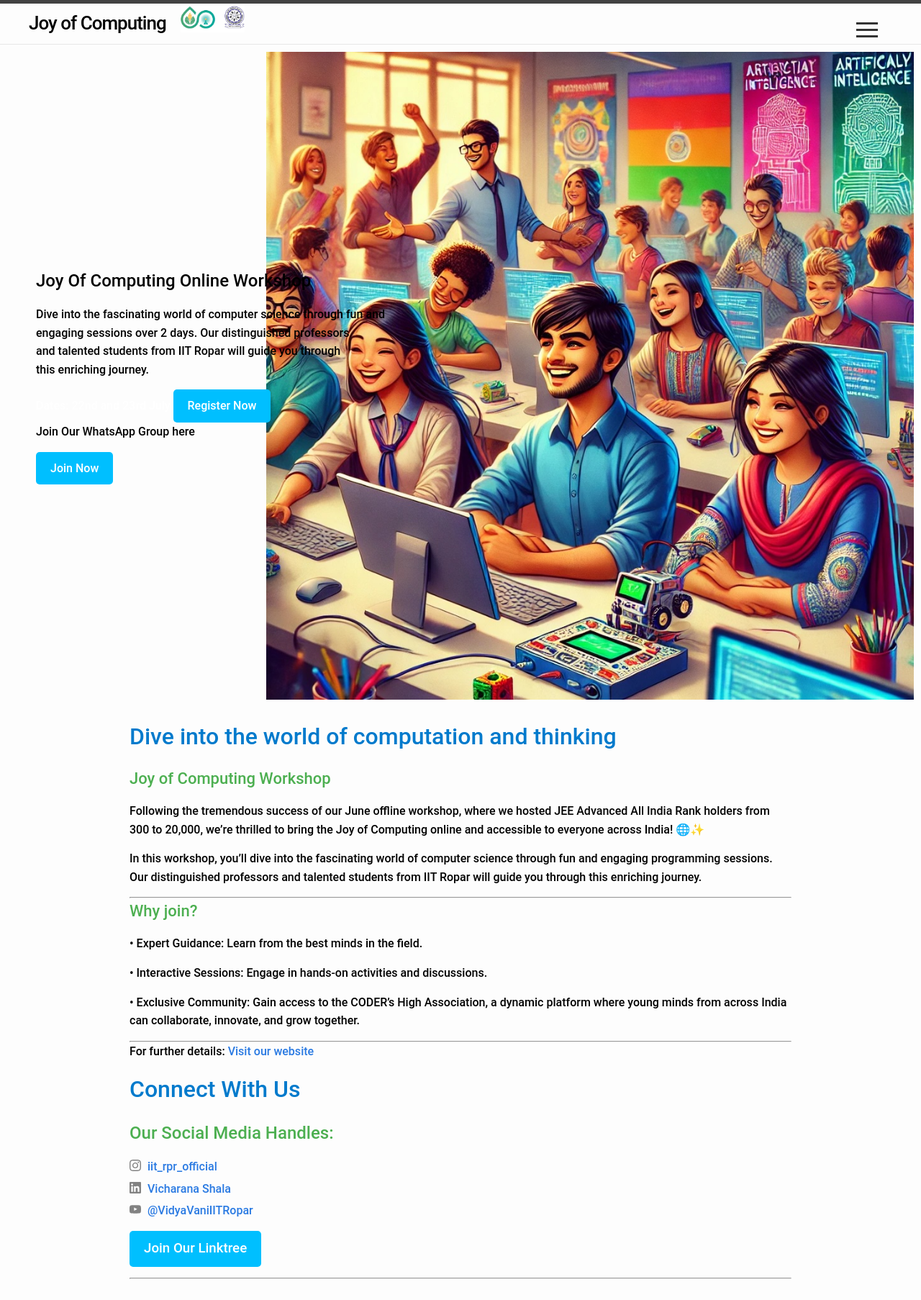
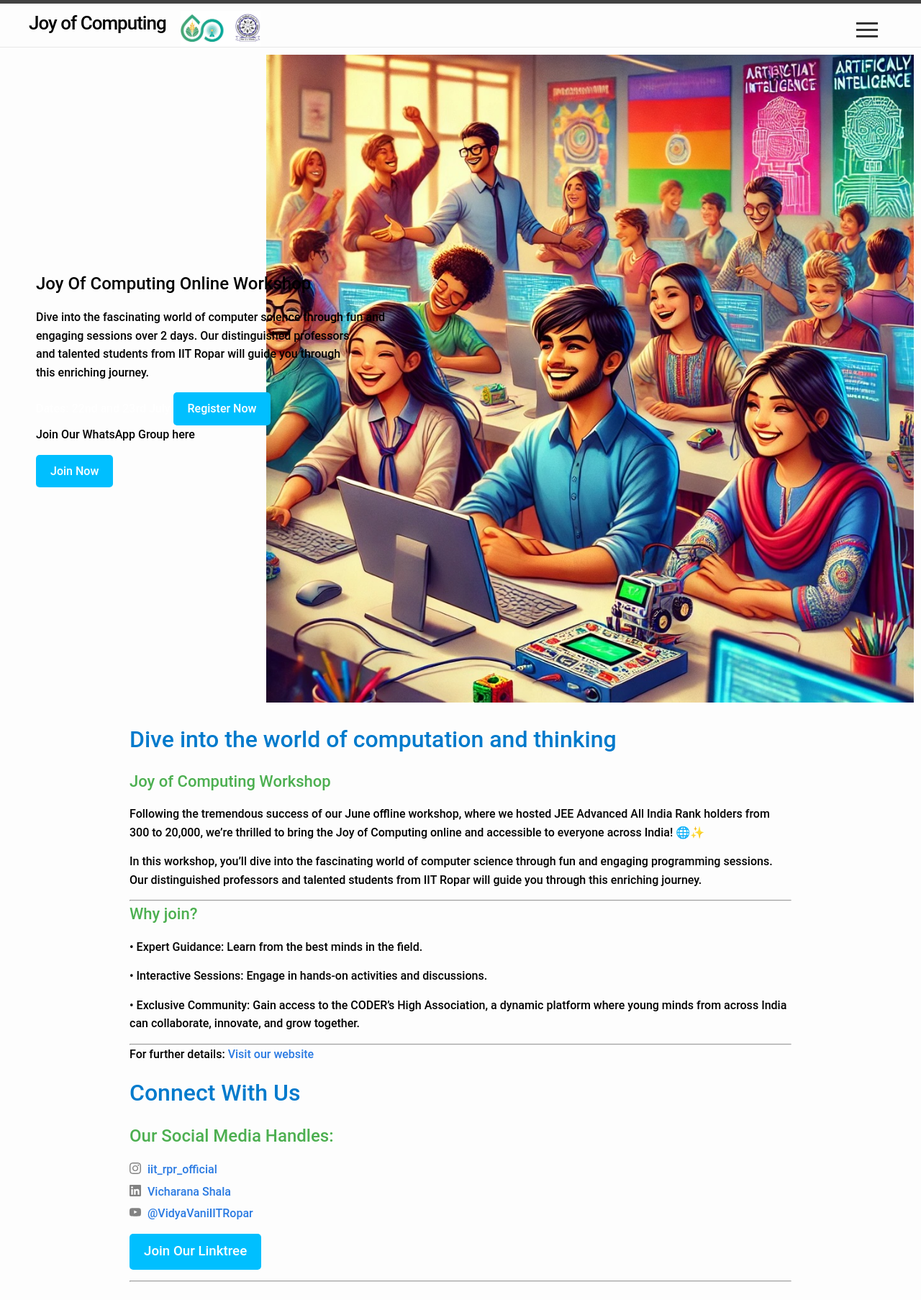
Before and after one commit to sudarshansudarshan/joc, a Jekyll site: the page built from index.markdown, in a window 1280 px wide. Shown: the whole page at 72% size. Built offline with Jekyll 4.4.1, drawn with Linux system fonts in a browser that asks for light colours.

Commit message:
Update header.html

```diff
--- a/_includes/header.html
+++ b/_includes/header.html
@@ -4,7 +4,7 @@
     {%- assign page_paths = site.header_pages | default: default_paths -%}
     <a class="site-title" rel="author" href="{{ "/" | relative_url }}" style="text-decoration: none; color: black; padding: 0 20px;">{{ site.title | escape }}</a>
 
-  <img src="images/Logos.jpg" alt="Logo 1" style="height: 40px; margin-right: 10px;">
+  <img src="images/Logos.jpg" alt="Logo 1" style="height: 50px; margin-right: 10px; margin-top: 10px;">
 
 
 
```
